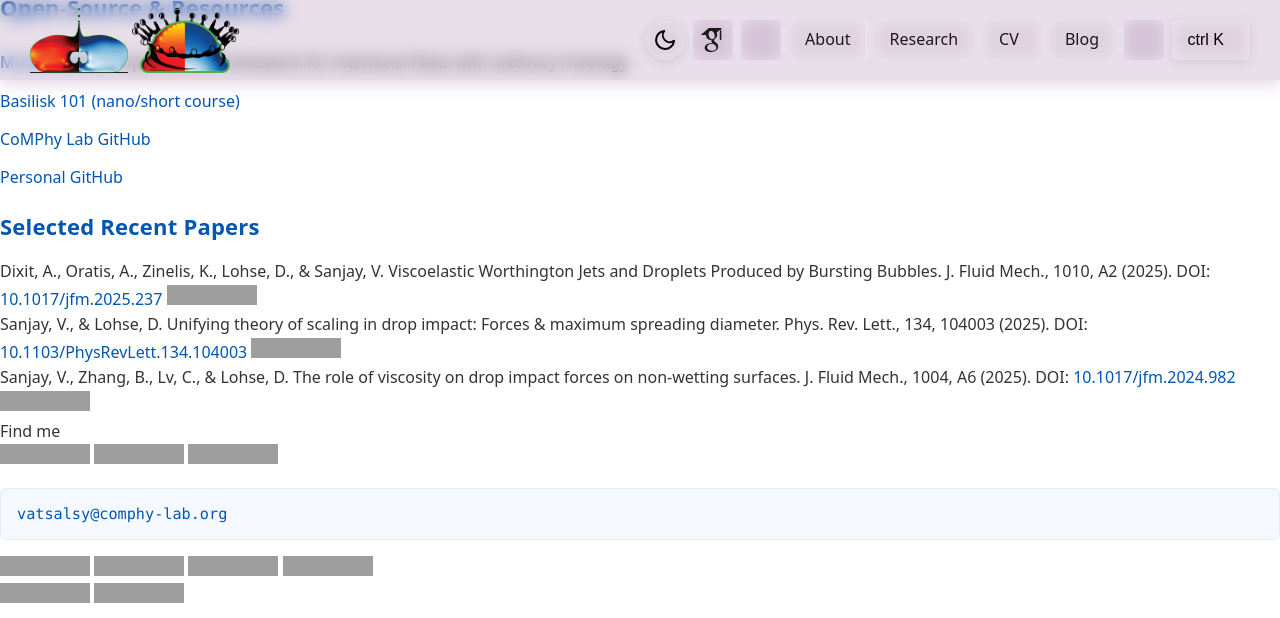
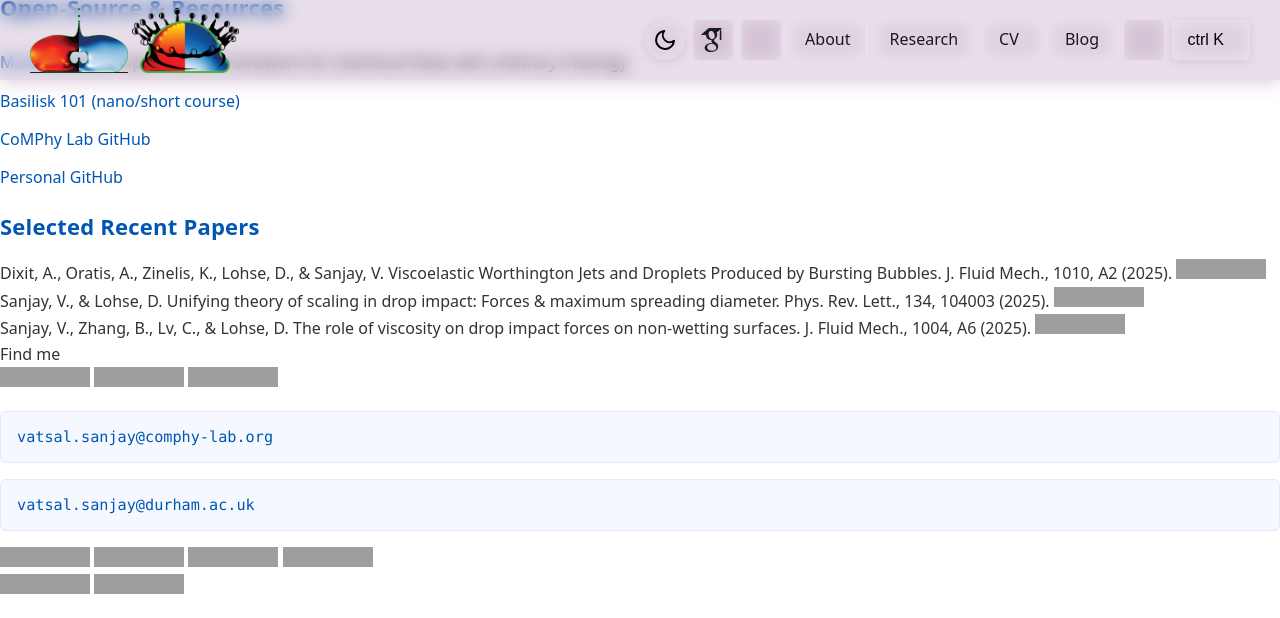
Before and after one commit to comphy-lab/VatsalSy, a Jekyll site: the page built from about.md, in a window 1280 px wide and 900 px high, scrolled down 694 px, cut to the strip 0-618 px from the top of the window. Built offline with Jekyll 4.4.1, drawn with Linux system fonts in a browser that asks for light colours; some web fonts are replaced; comment, search, counter and statistics services are not loaded; grey boxes are pictures that could not be loaded.

Commit message:
✨ update contact info and clean paper links to improve clarity

```diff
--- a/about.md
+++ b/about.md
@@ -47,20 +47,37 @@ We’re building a computationally focused group at Durham. If you’re excited
 - <i class="fa-brands fa-github"></i> [Personal GitHub](https://github.com/VatsalSy)
 
 ## Selected Recent Papers
-- Dixit, A., Oratis, A., Zinelis, K., Lohse, D., & Sanjay, V. Viscoelastic Worthington Jets and Droplets Produced by Bursting Bubbles. J. Fluid Mech., 1010, A2 (2025). DOI: [10.1017/jfm.2025.237](https://doi.org/10.1017/jfm.2025.237) [![Open Access](https://img.shields.io/badge/Open%20Access-Open-orange?logo=openaccess&logoColor=white&style=flat)](https://doi.org/10.1017/jfm.2025.237)
-- Sanjay, V., & Lohse, D. Unifying theory of scaling in drop impact: Forces & maximum spreading diameter. Phys. Rev. Lett., 134, 104003 (2025). DOI: [10.1103/PhysRevLett.134.104003](https://doi.org/10.1103/PhysRevLett.134.104003) [![Open Access](https://img.shields.io/badge/Open%20Access-Open-orange?logo=openaccess&logoColor=white&style=flat)](https://doi.org/10.1103/PhysRevLett.134.104003)
-- Sanjay, V., Zhang, B., Lv, C., & Lohse, D. The role of viscosity on drop impact forces on non-wetting surfaces. J. Fluid Mech., 1004, A6 (2025). DOI: [10.1017/jfm.2024.982](https://doi.org/10.1017/jfm.2024.982) [![Open Access](https://img.shields.io/badge/Open%20Access-Open-orange?logo=openaccess&logoColor=white&style=flat)](https://doi.org/10.1017/jfm.2024.982)
+- Dixit, A., Oratis, A., Zinelis, K., Lohse, D., & Sanjay, V. Viscoelastic Worthington Jets and Droplets Produced by Bursting Bubbles. J. Fluid Mech., 1010, A2 (2025). [![Open Access](https://img.shields.io/badge/Open%20Access-Open-orange?logo=openaccess&logoColor=white&style=flat)](https://doi.org/10.1017/jfm.2025.237)
+- Sanjay, V., & Lohse, D. Unifying theory of scaling in drop impact: Forces & maximum spreading diameter. Phys. Rev. Lett., 134, 104003 (2025). [![Open Access](https://img.shields.io/badge/Open%20Access-Open-orange?logo=openaccess&logoColor=white&style=flat)](https://doi.org/10.1103/PhysRevLett.134.104003)
+- Sanjay, V., Zhang, B., Lv, C., & Lohse, D. The role of viscosity on drop impact forces on non-wetting surfaces. J. Fluid Mech., 1004, A6 (2025). [![Open Access](https://img.shields.io/badge/Open%20Access-Open-orange?logo=openaccess&logoColor=white&style=flat)](https://doi.org/10.1017/jfm.2024.982)
 
 ### Find me
 [![Location](https://img.shields.io/badge/-Physics%20of%20Fluids-4285F4?style=flat&logo=googlemaps&logoColor=white)](https://maps.app.goo.gl/jSTCYnfcndF1uZPV8)
 [![Website](https://img.shields.io/badge/-comphy--lab.org-4285F4?style=flat&logo=googlechrome&logoColor=white)](https://comphy-lab.org)
-[![Email](https://img.shields.io/badge/-mailto:vatsalsy@comphy--lab.org-EA4335?style=flat&logo=gmail&logoColor=white)](mailto:vatsalsy@comphy-lab.org)
+[![Email](https://img.shields.io/badge/-mailto:vatsal.sanjay@comphy--lab.org-EA4335?style=flat&logo=gmail&logoColor=white)](mailto:vatsal.sanjay@comphy-lab.org)
 
 <div class="email-container">
-    <span class="email-text">vatsalsy@comphy-lab.org</span>
-    <button class="copy-btn" onclick="copyEmail(this)" data-text="vatsalsy@comphy-lab.org">
-        <i class="fas fa-copy"></i>
+  <span class="email-text">vatsal.sanjay@comphy-lab.org</span>
+  <div class="email-actions">
+    <a class="email-link" href="mailto:vatsal.sanjay@comphy-lab.org" aria-label="Email vatsal.sanjay@comphy-lab.org">
+      <i class="fa-solid fa-envelope"></i>
+    </a>
+    <button class="copy-btn" data-clipboard-text="vatsal.sanjay@comphy-lab.org" onclick="copyEmail(this)" aria-label="Copy email address vatsal.sanjay@comphy-lab.org">
+      <i class="fa-solid fa-copy"></i>
     </button>
+  </div>
+</div>
+
+<div class="email-container">
+  <span class="email-text">vatsal.sanjay@durham.ac.uk</span>
+  <div class="email-actions">
+    <a class="email-link" href="mailto:vatsal.sanjay@durham.ac.uk" aria-label="Email vatsal.sanjay@durham.ac.uk">
+      <i class="fa-solid fa-envelope"></i>
+    </a>
+    <button class="copy-btn" data-clipboard-text="vatsal.sanjay@durham.ac.uk" onclick="copyEmail(this)" aria-label="Copy email address vatsal.sanjay@durham.ac.uk">
+      <i class="fa-solid fa-copy"></i>
+    </button>
+  </div>
 </div>
 
 [![Google Scholar](https://img.shields.io/badge/-Google%20Scholar-4285F4?style=flat&logo=googlescholar&logoColor=white)](https://scholar.google.com/citations?user=tHb_qZoAAAAJ&hl=nl&oi=ao)
```
Also changed, not shown: aboutVatsal.md (+24 -7 lines).
